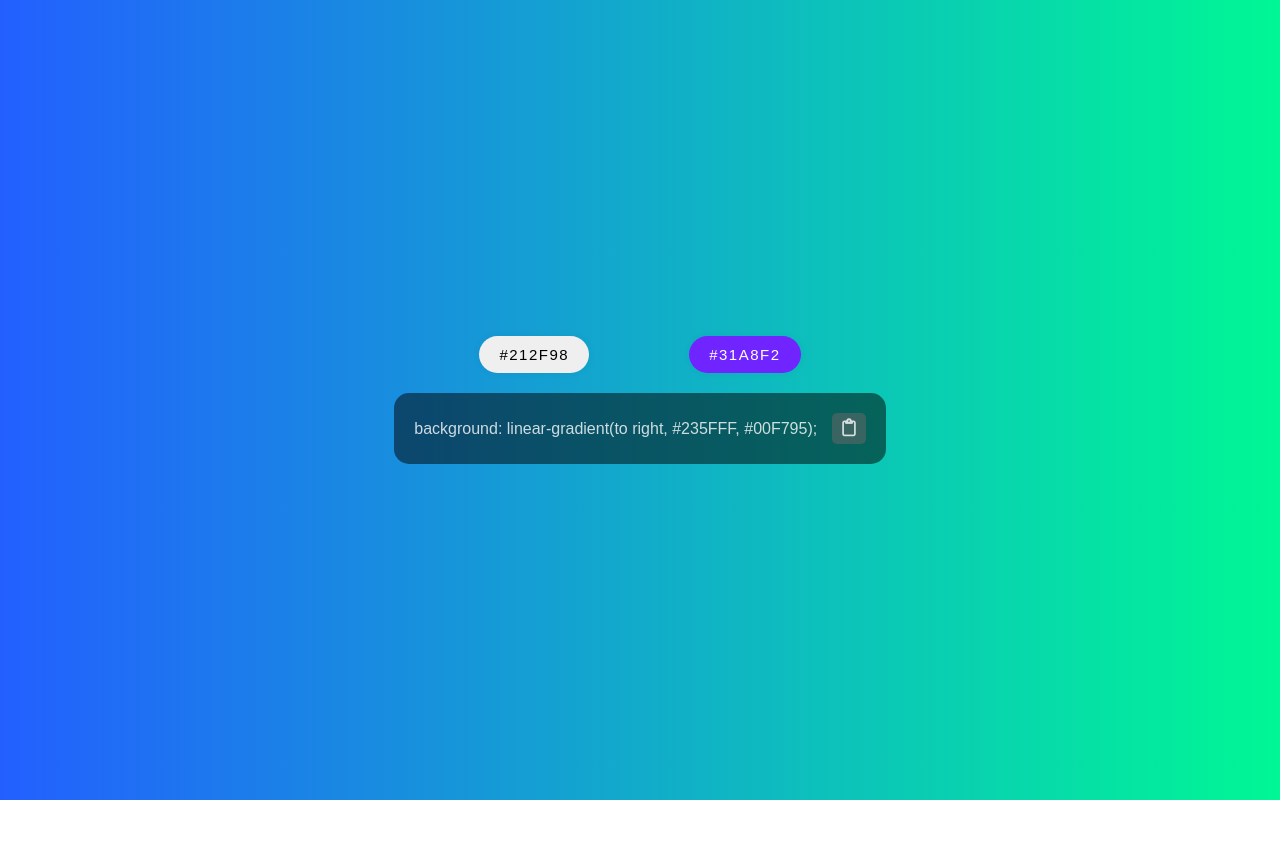
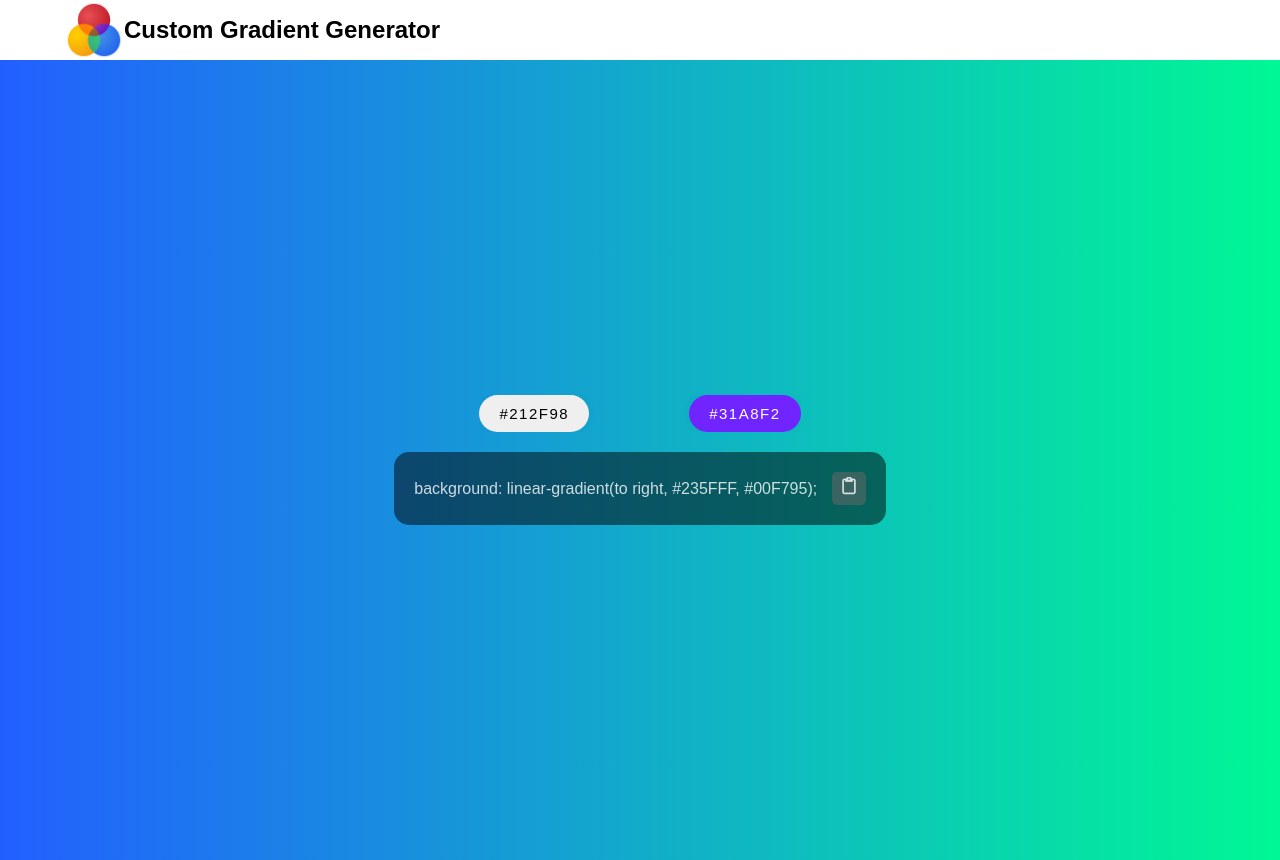
Before and after one commit to Vrutesh/Gradient-Generator, a plain HTML site: page index.html in a window 1280 px wide. Before the commit the page ends 800 px from the top, so only its background shows below. Drawn offline with Linux system fonts and the light colour scheme; a web font is replaced by a local one.

Commit message:
fix : change favicon and added navbar

```diff
--- a/index.html
+++ b/index.html
@@ -8,7 +8,7 @@
     <meta name="viewport" content="width=device-width, initial-scale=1.0">
     <meta name="viewport" content="width=device-width, initial-scale=1.0">
     <title>Gradient Generator</title>
-    <link rel="icon" href="favicon.webp">
+    <link rel="icon" href="logo.webp">
     <link rel="stylesheet" href="style.css">
     <link rel="stylesheet" href="https://cdnjs.cloudflare.com/ajax/libs/font-awesome/6.5.2/css/all.min.css"
         integrity="sha512-SnH5WK+bZxgPHs44uWIX+LLJAJ9/2PkPKZ5QiAj6Ta86w+fsb2TkcmfRyVX3pBnMFcV7oQPJkl9QevSCWr3W6A=="
@@ -18,6 +18,12 @@
 </head>
 
 <body>
+    <nav>
+        <h1>
+            <img src="logo.webp" alt="logo">
+            Custom Gradient Generator
+        </h1>
+    </nav>
     <section id="container">
         <div class="button-container">
             <button type="button" class="btn1 btn">#212F98</button>
--- a/style.css
+++ b/style.css
@@ -4,10 +4,21 @@
   box-sizing: border-box;
   text-decoration: none;
   font-family: "Reddit Sans", sans-serif;
+  overflow-y: hidden;
+}
+
+nav > h1 {
+  display: flex;
+  align-items: center;
+  padding-left: 5%;
+}
+
+nav > h1 > img {
+  height: 60px;
 }
 
 #container {
-  width: 100vw;
+  width: 100%;
   height: 100vh;
   background: linear-gradient(
     to right,
@@ -93,7 +104,7 @@
   padding: 10px 15px;
   border-radius: 15px;
   position: absolute;
-  top: 5%;
+  top: 10%;
   right: 5%;
   transition: right 10s ease;
 }
```
Also changed, not shown: logo.webp (added).
